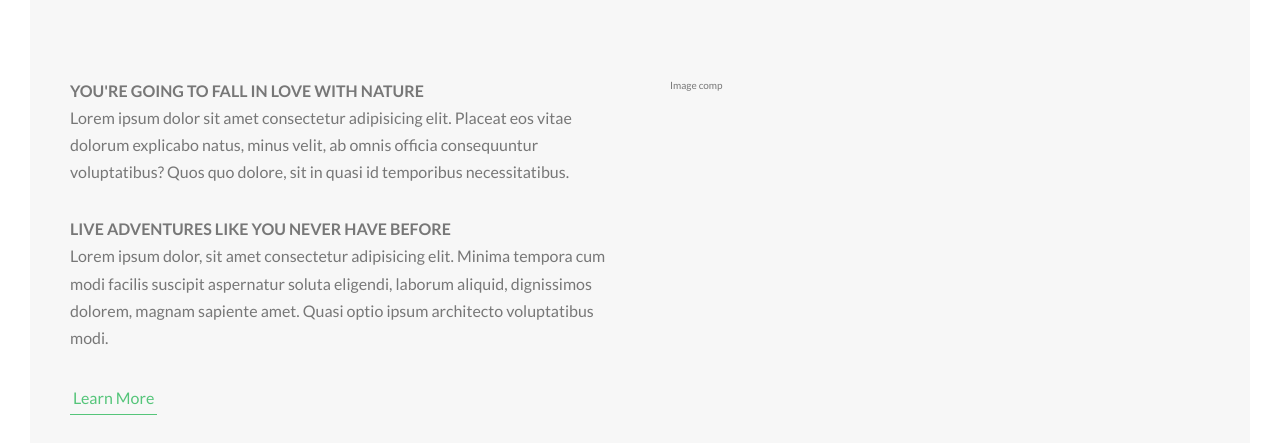
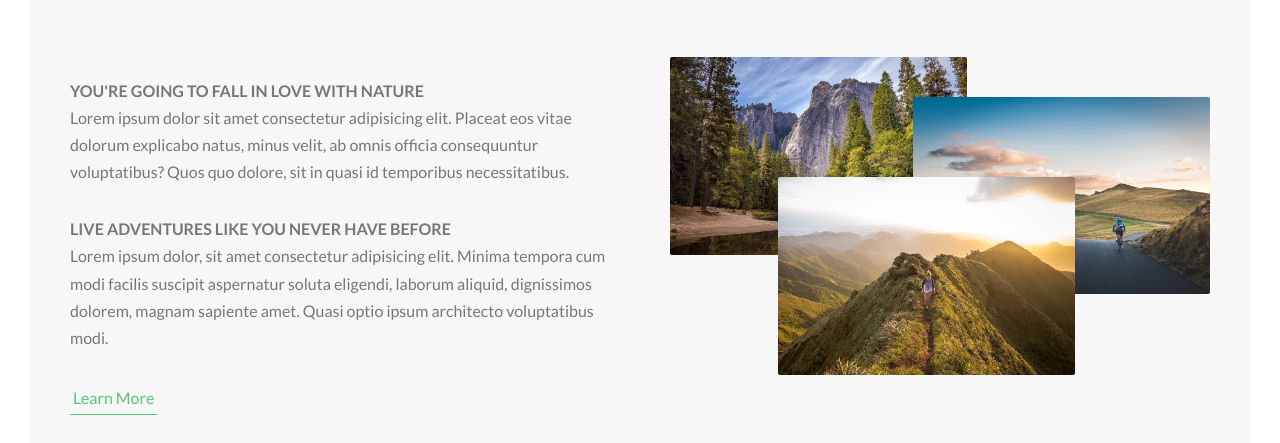
Before and after one commit to tylergasperlin/outdoors, a website: page index.html in a window 1280 px wide. Shown: the part 943-1386 px from the top of the page. Drawn offline with Linux system fonts and the light colour scheme.

Commit message:
add photos and photo animations

```diff
--- a/index.html
+++ b/index.html
@@ -53,7 +53,11 @@
             </a>
           </div>
           <div class="col-1-of-2">
-            Image comp
+            <div class="composition">
+              <img src="img/nat-1-large.jpg" alt="Photo 1" class="composition__photo composition__photo--p1">
+              <img src="img/nat-2-large.jpg" alt="Photo 2" class="composition__photo composition__photo--p2">
+              <img src="img/nat-3-large.jpg" alt="Photo 3" class="composition__photo composition__photo--p3">
+            </div>
           </div>
         </div>
       </section>
--- /dev/null
+++ b/sass/components/_composition.scss
@@ -0,0 +1,40 @@
+.composition{
+    position:relative;
+
+    &__photo{
+        width: 55%; //always have to define width of images - in % if possible
+        box-shadow: 0 1.5rem 40 rgba($color-black,  .4);
+        border-radius: 2px;
+        position: absolute; //these elements will be place according to reference. reference is the first parent that has position set
+        z-index: 10;
+        transform: all .2s;
+        outline-offset: 2rem; // this create a space between border and image
+        &--p1{
+            left: 0; //start at left side of container
+            top: -2rem
+        }
+        &--p2{
+            right: 0; //start at right side of container
+            top: 2rem
+        }
+        &--p3{
+            left: 20%;
+            top: 10rem
+        }
+
+        &:hover{
+            outline: 1.5rem solid $color-primary; //for border- use outline instead of border so we can use outline offset==not avail in border property
+            transform: scale(1.05) translateY(-.5rem); //translatey means come up
+            box-shadow: 0 2.5rem 4rem rgba($color-black, .5);
+            z-index: 20; //display on top
+        }
+    }
+
+
+    &:hover &__photo:not(:hover){
+        transform: scale(.93);
+    }
+
+    //composition:hover composition__photo:not(:hover){
+    //}
+}
--- a/sass/main.scss
+++ b/sass/main.scss
@@ -13,7 +13,7 @@
 
 @import"./layout/grid";
 @import "./layout/headers";
-
+@import "./components/composition";
 //only keep global settings in this file
 *,
 *::after,
```
Also changed, not shown: css/style.css.
